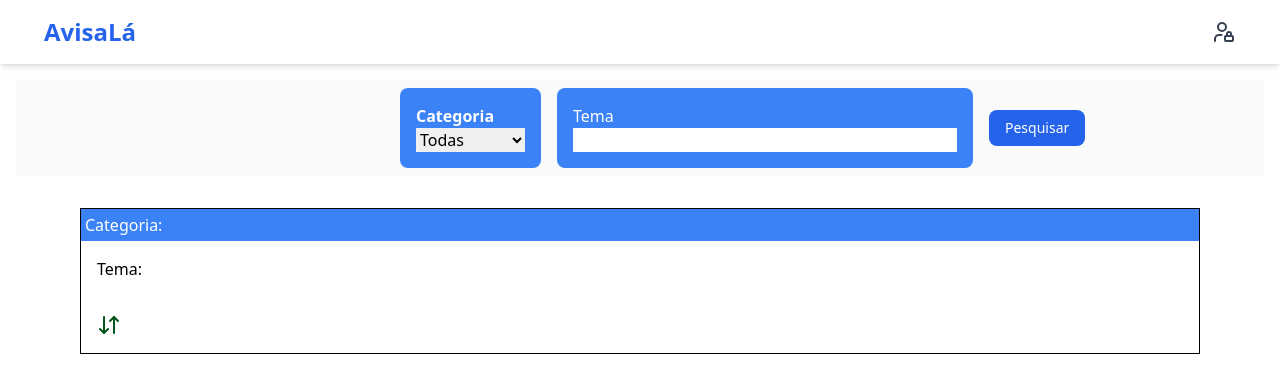
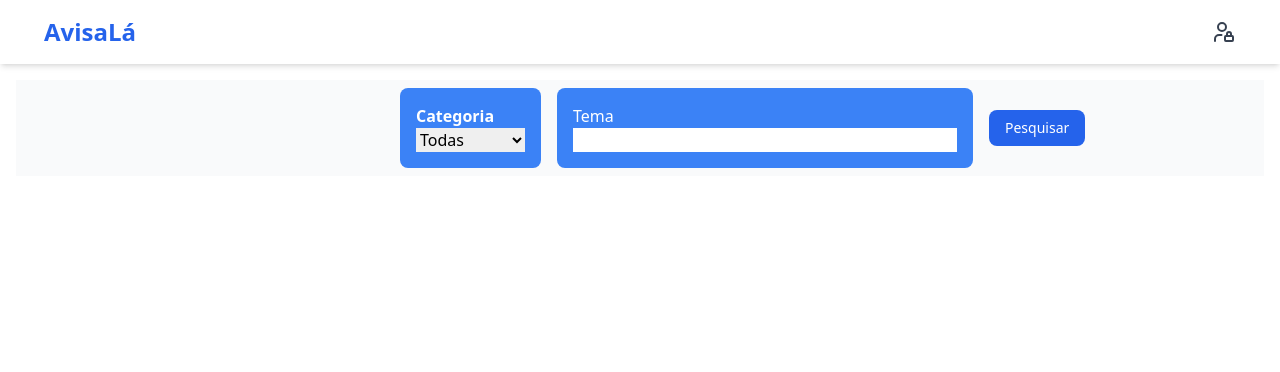
Before and after one commit to HMauro62/Fase3, a React (Vite) app: page / in a window 1280 px wide. Shown: the top 372 px of the page. Built offline with nearby package versions, Linux system fonts and the light colour scheme.

Commit message:
grid escondenco linhas

```diff
--- a/src/Pages/Home.tsx
+++ b/src/Pages/Home.tsx
@@ -1,14 +1,13 @@
-import FilterForm from '../components/Forms/FilterForm';
 import Navbar from '../components/Header/NavBar/NavBar2';
-import LstView from '../components/List/LstView';
+import Grid from './pageTeste';
 import '../index.css';
+import PagePai from './pagePai';
 
 function Home() {
   return (
     <div>
         <Navbar />
-        <FilterForm />
-        <LstView />
+        <PagePai />
     </div>
   );
 }
--- /dev/null
+++ b/src/Pages/pagePai.tsx
@@ -0,0 +1,29 @@
+import { useState } from 'react';
+import FilterForm from '../components/Forms/FilterForm';
+import LstView from '../components/List/LstView';
+
+
+interface Post {
+  userId?: number;
+  id: number;
+  category: string;
+  tema: string;
+  descricao: string;
+  dtcriacao: Date;
+  dtalteracao?: Date;
+}
+
+function PagePai() {
+
+    const [dados, setDados] = useState<Post[]>([]);
+
+    return (
+        <div>
+            <FilterForm setDados={setDados} />
+            <LstView dados={dados} />
+        </div>
+
+    );
+}
+
+export default PagePai;
--- /dev/null
+++ b/src/Pages/pageTeste.tsx
@@ -0,0 +1,45 @@
+import { useEffect, useState } from "react";
+
+interface Linha {
+  id: number;
+  nome: string;
+}
+
+export default function Grid() {
+  const [linhas, setLinhas] = useState<Linha[]>([]);
+  const [linhaOcultaId, setLinhaOcultaId] = useState<number | null>(null);
+
+  // Simulando fetch
+  useEffect(() => {
+    async function buscar() {
+      const response = await fetch("https://jsonplaceholder.typicode.com/users");
+      const data = await response.json();
+
+      setLinhas(data);
+    }
+
+    buscar();
+  }, []);
+
+  return (
+    <div className="grid gap-2">
+      {linhas
+        .filter((linha) => linha.id !== linhaOcultaId) // 🔥 Aqui esconde
+        .map((linha) => (
+          <div
+            key={linha.id}
+            className="p-4 border border-black flex justify-between"
+          >
+            <span>{linha.nome}</span>
+
+            <button
+              onClick={() => setLinhaOcultaId(linha.id)}
+              className="text-red-500"
+            >
+              Esconder
+            </button>
+          </div>
+        ))}
+    </div>
+  );
+}
--- a/src/components/Forms/FilterForm.tsx
+++ b/src/components/Forms/FilterForm.tsx
@@ -1,7 +1,31 @@
 import React from 'react';
-import { PostTema } from '../../types/ipostTema';
 
-const FilterForm: React.FC = () => {
+interface Post {
+  userId?: number;
+  id: number;
+  category: string;
+  tema: string;
+  descricao: string;
+  dtcriacao: Date;
+  dtalteracao?: Date;
+}
+
+
+interface FilterProps {
+    setDados: React.Dispatch<React.SetStateAction<Post[]>>;
+}
+
+const FilterForm: React.FC<FilterProps> = ({ setDados }) => {
+
+    async function btnSearch(userId: number): Promise<void> {
+        const response = await fetch(
+            `https://jsonplaceholder.typicode.com/posts?userId=${userId}`
+        );
+
+        const data: Post[] = await response.json();
+
+        setDados(data); // Atualiza state do componente pagePai
+    }
 
     type Filter = {
         category: string;
@@ -21,20 +45,16 @@ const FilterForm: React.FC = () => {
         setFilters({ ...filters, tema: event.target.value })
     }
 
-    function btnSearch() {
-        alert('Filtros aplicados: ' + JSON.stringify(filters));
-    }
-
     return (
         <div className="p-4">
-      {/*
+            {/*
         flex-col: empilha as divs (mobile)
         md:flex-row: coloca em linha (desktop/telas médias)
         justify-between: separa as extremidades no desktop
         gap-4: mantém espaçamento entre elas no mobile
       */}
-        <form>
-            <div className="flex flex-col md:flex-row justify-between items-center gap-4
+            <form>
+                <div className="flex flex-col md:flex-row justify-between items-center gap-4
                             bg-gray-50 p-6 py-2 md:px-96">
                     <div className="w-full md:w-auto p-4 bg-blue-500 text-white rounded-lg">
                         <fieldset >
@@ -51,16 +71,16 @@ const FilterForm: React.FC = () => {
                     <div className="w-full md:w-auto p-4 bg-blue-500 text-white rounded-lg">
                         <fieldset className='md:w-96'>
                             <legend>Tema</legend>
-                            <input type="string" id="tema" className=" text-black w-full" onChange={handleTemaChange} value={filters.tema}/>
+                            <input type="string" id="tema" className=" text-black w-full" onChange={handleTemaChange} value={filters.tema} />
                         </fieldset>
                     </div>
                     <button type="button" className="bg-blue-600 text-white px-4 py-2 rounded-lg
-                                hover:bg-blue-900 transition-colors font-medium text-sm" onClick={btnSearch}>
+                                hover:bg-blue-900 transition-colors font-medium text-sm" onClick={() => btnSearch(10)}>
                         Pesquisar
                     </button>
 
-            </div>
-        </form>
+                </div>
+            </form>
         </div>
     );
 }
--- a/src/components/List/LstView.tsx
+++ b/src/components/List/LstView.tsx
@@ -1,26 +1,47 @@
-import { ArrowDownUp, Filter } from "lucide-react";
+import { ArrowDownUp } from "lucide-react";
 import { useState } from 'react';
 
-function LstView() {
+interface Post {
+  userId?: number;
+  id: number;
+  category: string;
+  tema: string;
+  descricao: string;
+  dtcriacao: Date;
+  dtalteracao?: Date;
+}
+
+interface ListaProps {
+    dados: Post[];
+}
+
+function LstView({ dados }: ListaProps) {
+
     const [isEdicao, setIsEdicao] = useState<boolean>(false);
-    const [isReader, setIsReader] = useState<boolean>(false);
+    const [linhaOculta, setLinhaOculta] = useState<number | null>(null);
 
     return (
 
         <div className="w-full flex justify-center">
             <div className="w-full max-w-6xl p-4">
-                <div className="grid grid-rows-2 gap-4">
+
+            {dados.map((item) => (
+
+                <div className="grid grid-rows-1 gap-4">
                     {/* Linha */}
                     <div className="grid grid-cols-1 md:grid-cols-2 lg:grid-cols-1 gap-0 border border-black">
 
-                        {/* categorias */ }
-                        <div className={`bg-blue-500 text-white p-1 `}>Categoria:</div>
-                        <div className="bg-white text-black p-4">Tema:</div>
-                        <div className={`bg-gray-200 text-black p-4 ${!isReader ? 'hidden' : ''}`}>Descrição</div>
+                        {/* categorias */}
+                        <div className={`bg-blue-500 text-white p-1 `}>Categoria:{item.category}</div>
+                        <div className="bg-white text-black p-4">Tema: {item.tema}</div>
+                        <div key={item.id} className={`bg-gray-200 text-black p-4
+                            ${linhaOculta === item.id ? 'hidden' : 'block'}`}>
+                            {item.descricao}
+                        </div>
 
                         {/* view */}
                         <div className="p-4">
-                            <ArrowDownUp  color="#03541b" onClick={() => setIsReader(!isReader)}/>
+                            <ArrowDownUp color="#03541b" onClick={() => setLinhaOculta(item.id )} />
                         </div>
 
                         {/* botões edição - inicial hidden */}
@@ -37,10 +58,8 @@ function LstView() {
                         </div>
                     </div>
                 </div>
+           ))}
             </div>
-
-
-
         </div>
     );
 }
--- a/src/types/ipostTema.tsx
+++ b/src/types/Post.tsx
@@ -1,4 +1,4 @@
-export interface ipostTema {
+export default interface Post {
   userId?: number;
   id: number;
   category: string;
@@ -6,4 +6,4 @@ export interface ipostTema {
   descricao: string;
   dtcriacao: Date;
   dtalteracao?: Date;
-}
+};
```
